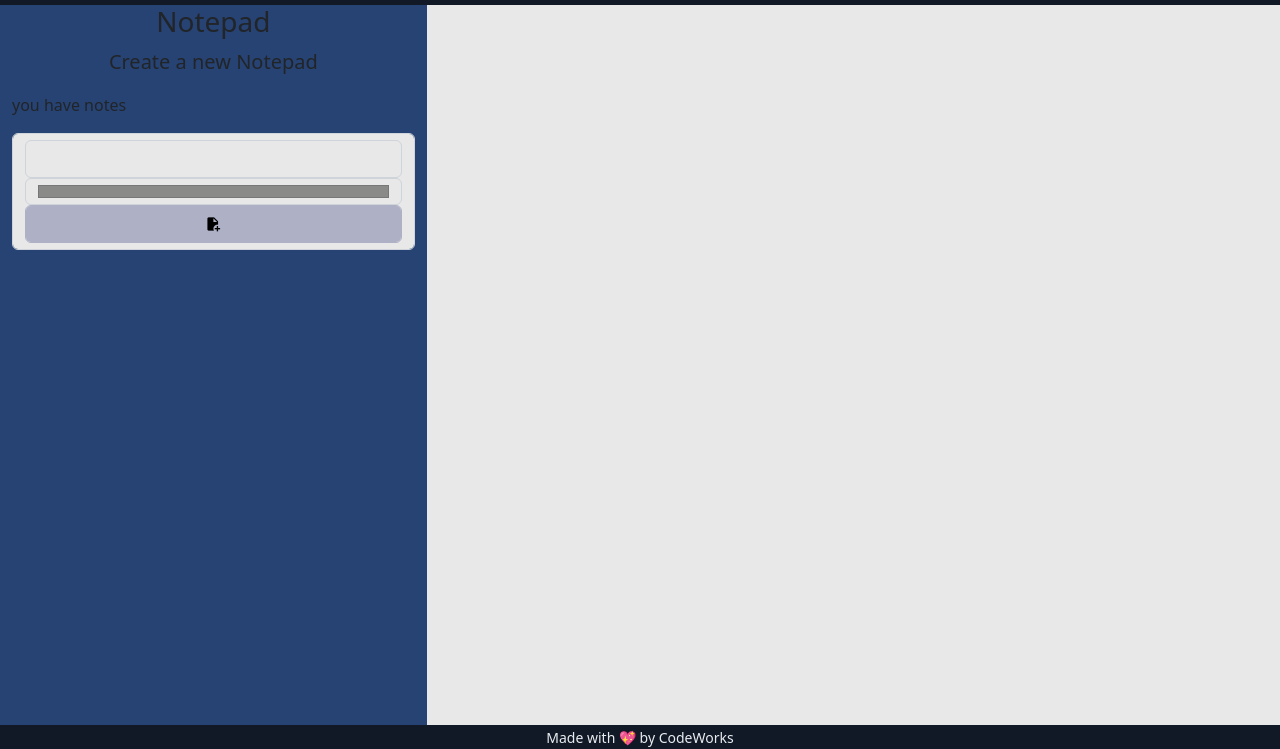
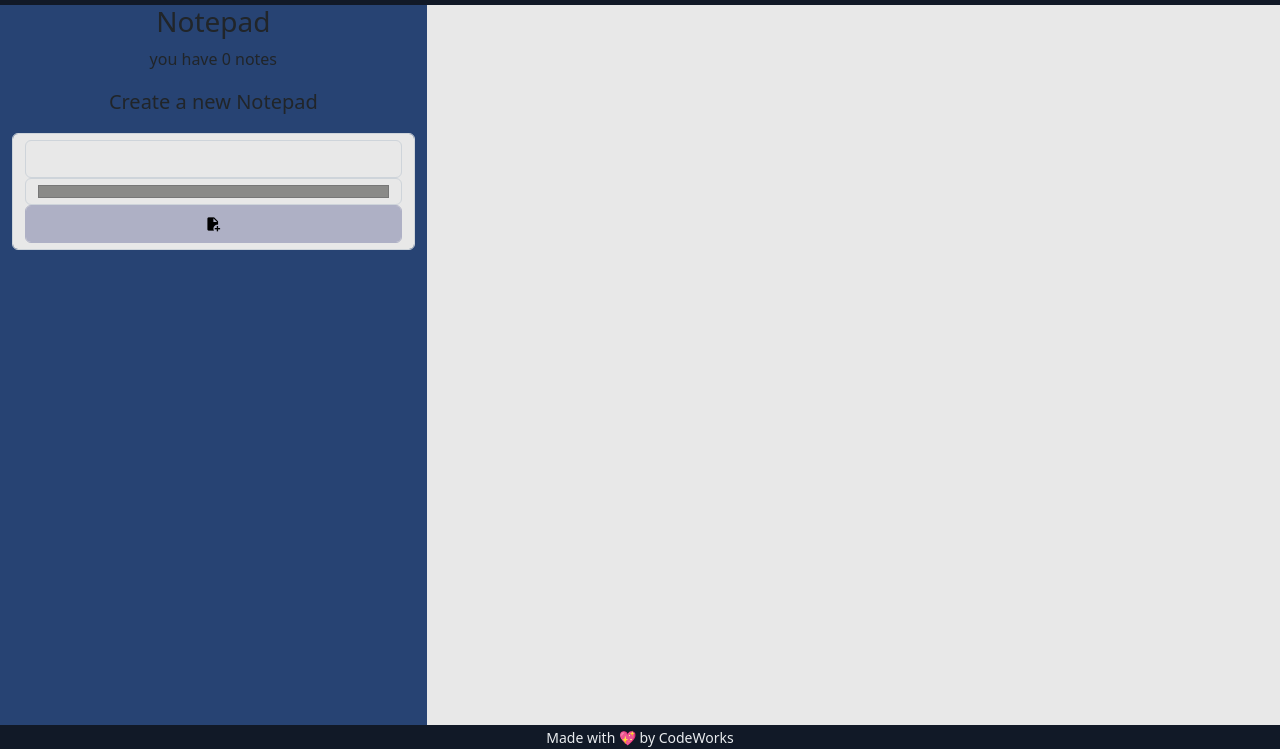
Before and after one commit to Josh-Decime/Checkpoint-Jot, a website with bundled scripts: page index.html in a window 1280 px wide. Shown: the part 66-815 px from the top of the page. Built offline with nearby package versions, Linux system fonts and the light colour scheme; a script that the page names is missing.

Commit message:
About to make a big change

```diff
--- a/app/controllers/NotepadController.js
+++ b/app/controllers/NotepadController.js
@@ -49,7 +49,7 @@ export class NotepadController {
         // AppState.on('note-count', _drawLoopFunction)
         // _drawNotepadList() //replaced by loaded in data
         notepadService.loadNotepad()
-        // _drawLoopFunction()
+        _drawLoopFunction()
     }
 
     createNotepad() {
--- a/app/services/NotepadService.js
+++ b/app/services/NotepadService.js
@@ -13,6 +13,7 @@ class NotepadService {
         console.log('✨📒', newNotepad)
         AppState.notePad.push(newNotepad)
         this.saveNotepad()
+
     }
 
     openNotepad(notepadId) {
@@ -33,6 +34,7 @@ class NotepadService {
         console.log('service notepad:', newBody)
         console.log('Active notepad:', activeNotepad)
         this.saveNotepad()
+        // AppState.emit('note-count')
     }
 
     removeNote(noteId) {
--- a/app/views/NotepadView.html
+++ b/app/views/NotepadView.html
@@ -4,6 +4,7 @@
         <section class="col-4 bg-primary sidebar-height">
 
             <h3 class="text-center">Notepad</h3>
+            <p class="text-center">you have <span id="note-count"></span> notes</p>
             <!-- NOTE note count -->
             <div id="note-count">
                 <!-- <p id="app.AppState.noteCount"></p> -->
@@ -12,7 +13,7 @@
             <form onsubmit="app.NotepadController.createNotepad()">
                 <div class=" mb-2">
                     <p class="fs-5 text-center">Create a new Notepad</p>
-                    <p>you have <span id="note-count"></span> notes</p>
+
                 </div>
                 <div class="input-group">
                     <div class="text-center form-control">
```
